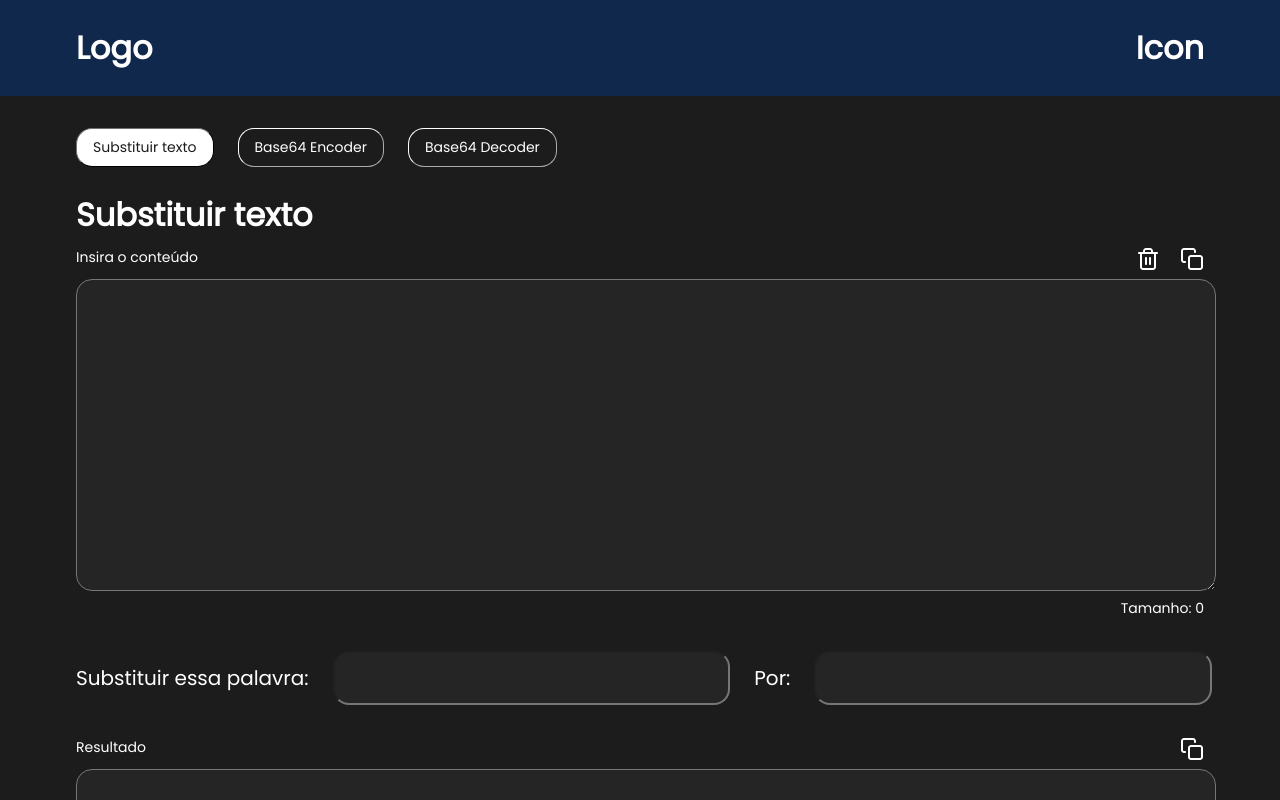
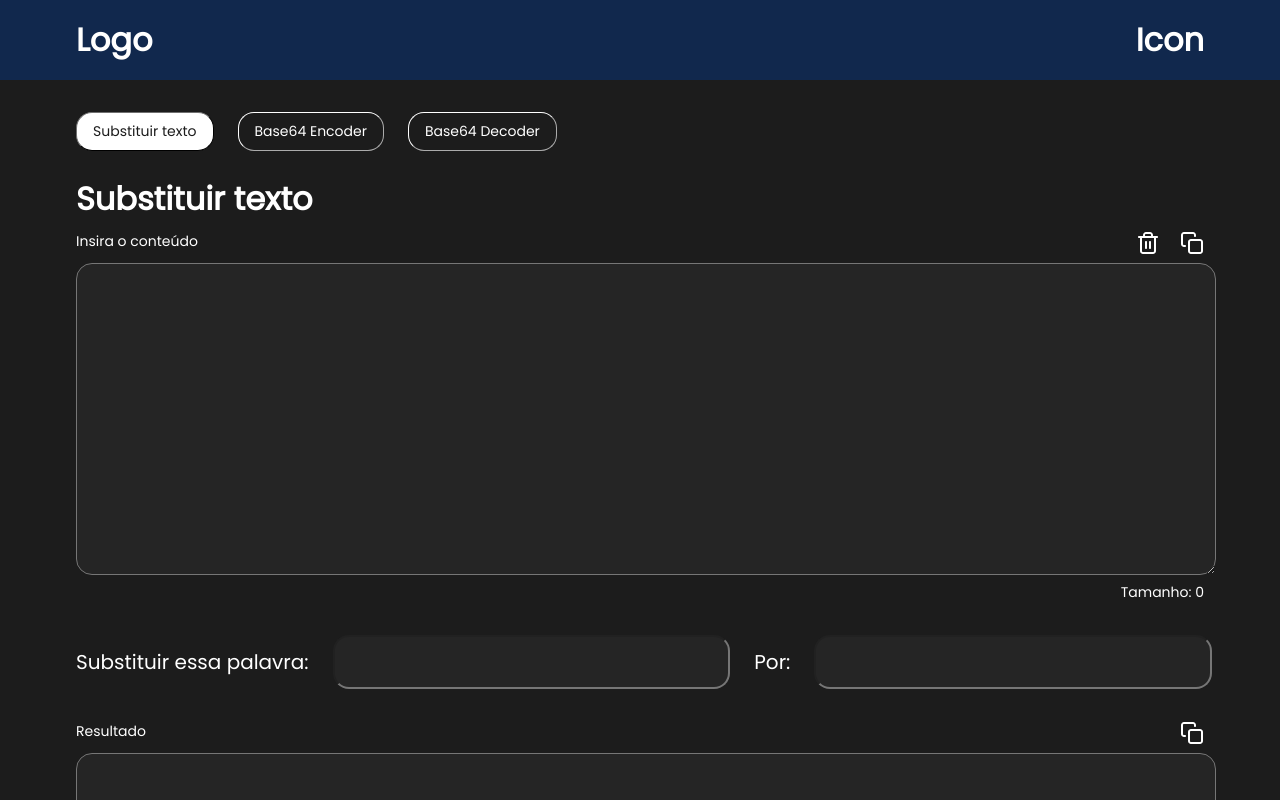
Before and after one commit to Miguel446/lab-string-tools, an Angular app: page /replace-text in a window 1280 px wide. Shown: the top 800 px of the page. Built offline with nearby package versions, Linux system fonts and the light colour scheme.

Commit message:
refactor: header size

```diff
--- a/src/app/app.component.css
+++ b/src/app/app.component.css
@@ -4,7 +4,7 @@
     align-items: center;
     justify-content: space-between;
     background-color: #11284D;
-    height: 96px;
+    height: 80px;
 }
 
 .content {
```
